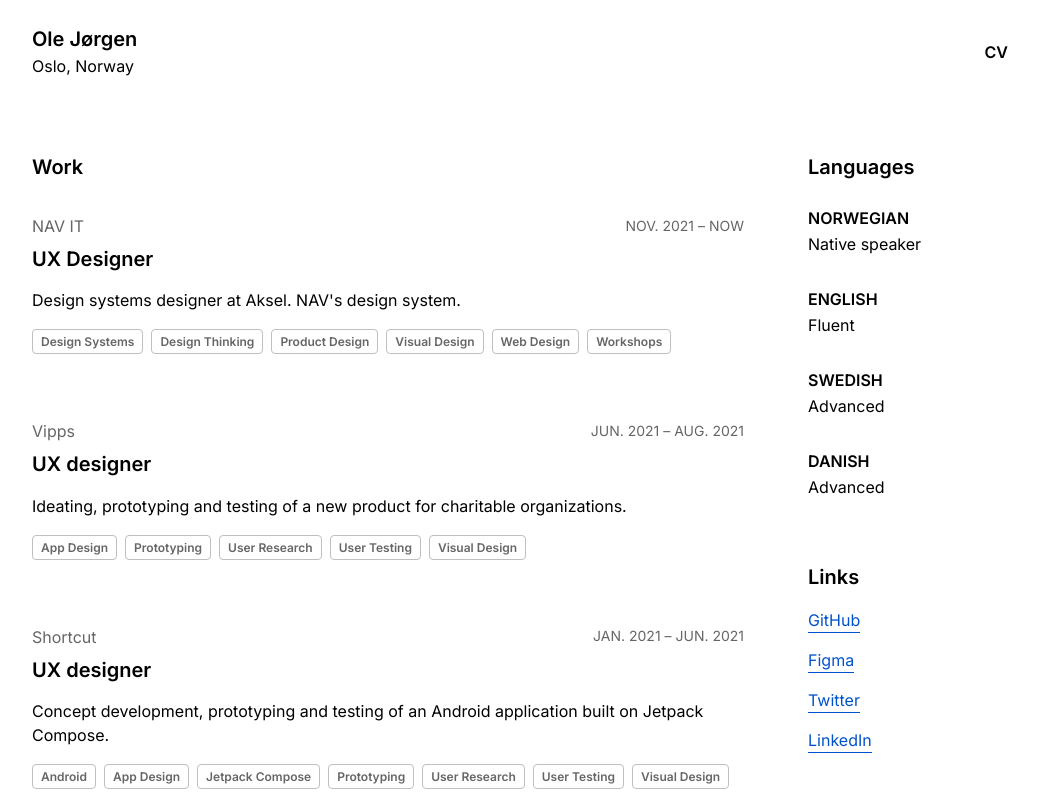
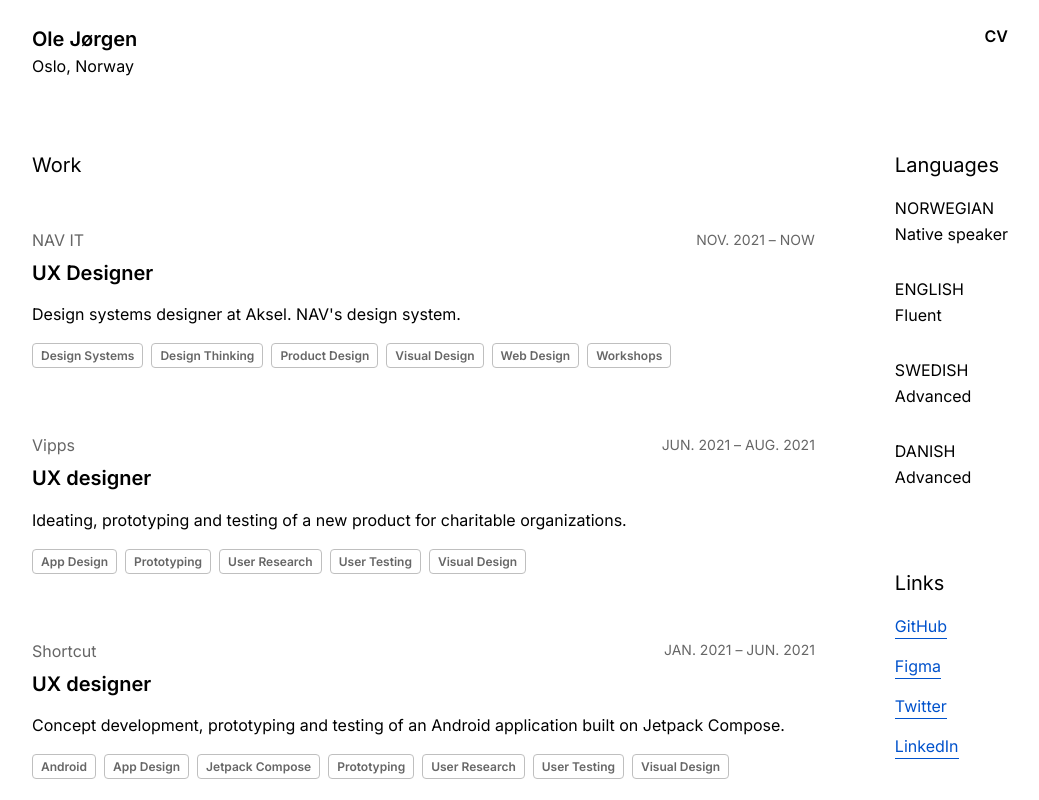
Before and after one commit to olejorgenbakken/olejorgen.no, a Next.js app: page /cv in a window 1280 px wide. Shown: the top 800 px of the page, without its empty margins (120-1159 px from the left). Built offline with nearby package versions, Linux system fonts and the light colour scheme.

Commit message:
styling fixes

```diff
--- a/components/header/Header.tsx
+++ b/components/header/Header.tsx
@@ -6,14 +6,14 @@ import styles from '../../styles/components/header.module.css';
 
 export default function Header() {
  return (
-  <Stack justify='between' className={styles.header}>
+  <Stack justify='between' align='start' className={styles.header}>
    <div>
     <Text as='h1' fontWeight='medium' fontSize='pLg'><Link href={"/"} className="name">Ole Jørgen</Link></Text>
     <Text>Oslo, Norway</Text>
    </div>
    <nav>
     <Stack as='ul'>
-     <Text fontWeight='medium'><Link href={"/cv"}>CV</Link></Text>
+     <li><Text fontWeight='medium'><Link href={"/cv"}>CV</Link></Text></li>
     </Stack>
    </nav>
   </Stack>
--- a/pages/cv.tsx
+++ b/pages/cv.tsx
@@ -17,9 +17,9 @@ export default function Home() {
     <meta name="description" content="My CV on the internet. What a concept." />
    </Head>
    <main className={styles.cv}>
+    <Stack direction='vertical' spacing={20} className={styles.entries}>
      <Stack direction='vertical' spacing={12}>
-     <Stack direction='vertical'>
-      <Text as='h2' fontSize='h5' fontWeight='medium'>Work</Text>
+      <Text as='h2' fontSize='h5'>Work</Text>
       <List spacing={16} style="none">
        {work.map((job, index) => (
         <Stack direction='vertical' key={index} className={styles.entry}>
@@ -42,8 +42,8 @@ export default function Home() {
        ))}
       </List>
      </Stack>
-     <Stack direction='vertical'>
-      <Text as='h2' fontSize='h5' fontWeight='medium'>Volunteering</Text>
+     <Stack direction='vertical' spacing={12}>
+      <Text as='h2' fontSize='h5'>Volunteering</Text>
       <List spacing={16} style="none">
        {volunteering.map((volunteer, index) => (
         <Stack direction='vertical' key={index} className={styles.entry}>
@@ -61,8 +61,8 @@ export default function Home() {
        ))}
       </List>
      </Stack>
-     <Stack direction='vertical'>
-      <Text as='h2' fontSize='h5' fontWeight='medium'>Education</Text>
+     <Stack direction='vertical' spacing={12}>
+      <Text as='h2' fontSize='h5'>Education</Text>
       <List spacing={16} style="none">
        {education.map((school, index) => (
         <Stack direction='vertical' key={index} className={styles.entry}>
@@ -82,21 +82,20 @@ export default function Home() {
      </Stack>
     </Stack>
 
-    <Stack as='aside' className={styles.sidebar}>
+    <Stack as='aside' direction='vertical' className={styles.sidebar} spacing={12}>
      <Stack direction='vertical' spacing={4}>
-      <Stack direction='vertical' spacing={2}>
-       <Text as='h2' fontSize='h5' fontWeight='medium'>Languages</Text>
+      <Text as='h2' fontSize='h5'>Languages</Text>
       <List style="none">
        {languages.map((language, index) => (
         <Stack key={index} direction="vertical" spacing={1}>
-          <Text lineHeight='md' fontWeight='medium' uppercase>{language.language}</Text>
+         <Text lineHeight='md' uppercase>{language.language}</Text>
          <Text lineHeight='sm' marginBottom={4}>{language.fluency}</Text>
         </Stack>
        ))}
       </List>
      </Stack>
-      <Stack direction='vertical' spacing={0}>
-       <Text as='h2' fontSize='h5' fontWeight='medium'>Links</Text>
+     <Stack direction='vertical' spacing={4}>
+      <Text as='h2' fontSize='h5'>Links</Text>
       <List style="none">
        {links.map((link, index) => (
         <Text key={index}><Link href={link.url} target="_blank">{link.name}</Link></Text>
@@ -104,7 +103,6 @@ export default function Home() {
       </List>
      </Stack>
     </Stack>
-    </Stack>
    </main>
   </ >
  )
--- a/styles/components/list.module.css
+++ b/styles/components/list.module.css
@@ -1,5 +1,6 @@
 .list {
  width: 100%;
+ margin: 0;
 }
 
 .list li::marker {
--- a/styles/components/stack.module.css
+++ b/styles/components/stack.module.css
@@ -5,7 +5,8 @@
 
 ul.stack,
 ol.stack {
- padding: var(--spacing-0);
+ margin: 0;
+ padding: 0;
  list-style-type: none;
 }
 
--- a/styles/pages/cv.module.css
+++ b/styles/pages/cv.module.css
@@ -1,13 +1,13 @@
-.sidebar {
- max-width: 200px;
-}
-
 .cv {
  display: grid;
  grid-template-columns: 1fr;
  gap: var(--spacing-16);
  max-width: var(--max-width);
  margin: 0 auto;
+}
+
+.cv .entries {
+ width: 100%;
 }
 
 .cv .entry header a {
@@ -18,6 +18,7 @@
 
 @media (min-width: 768px) {
  .cv {
-  grid-template-columns: 1fr 200px;
+  grid-template-columns: 1fr max-content;
+  gap: var(--spacing-20);
  }
 }
```
Lines whose indentation alone changed are shown as unchanged.
